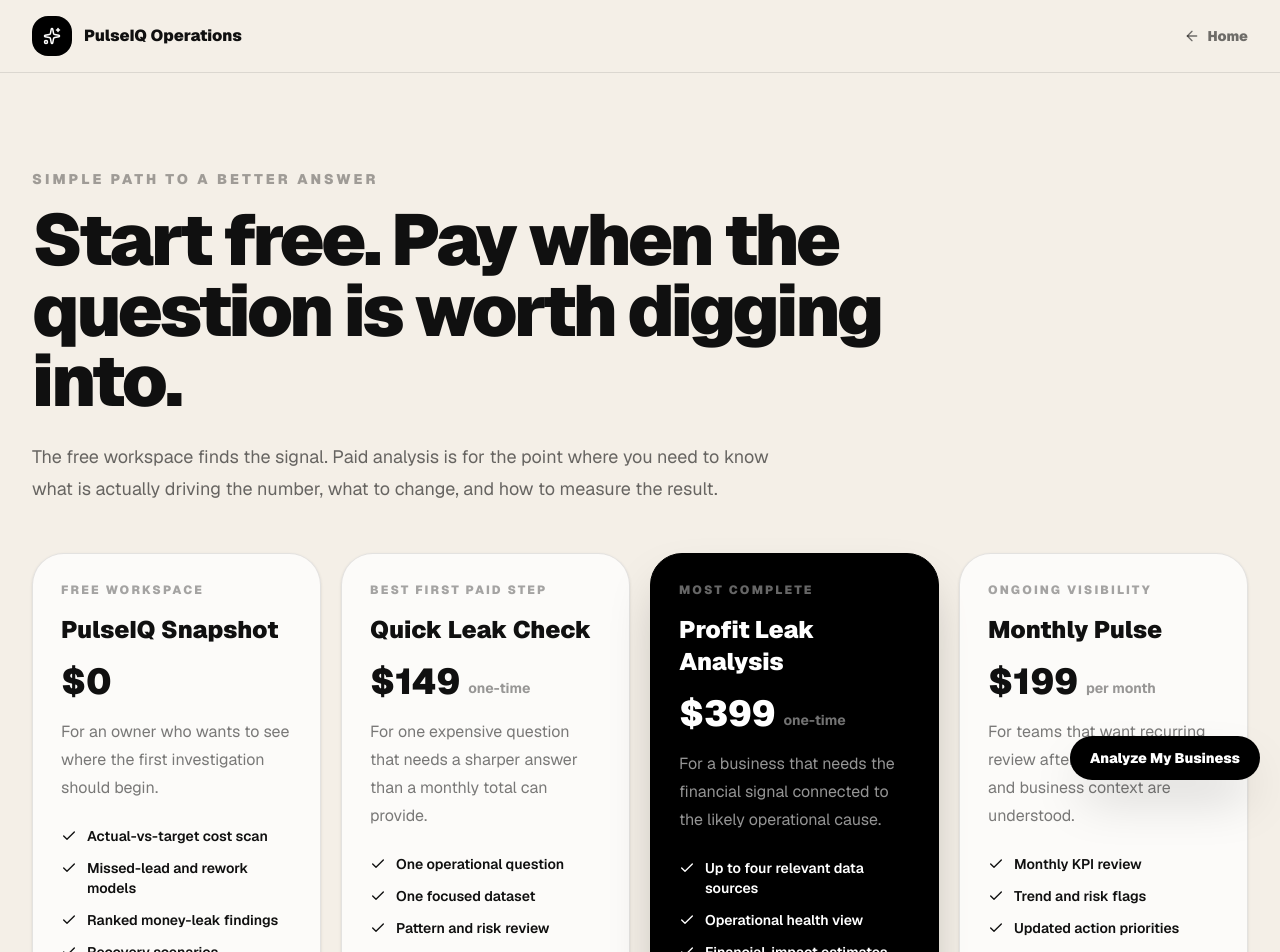
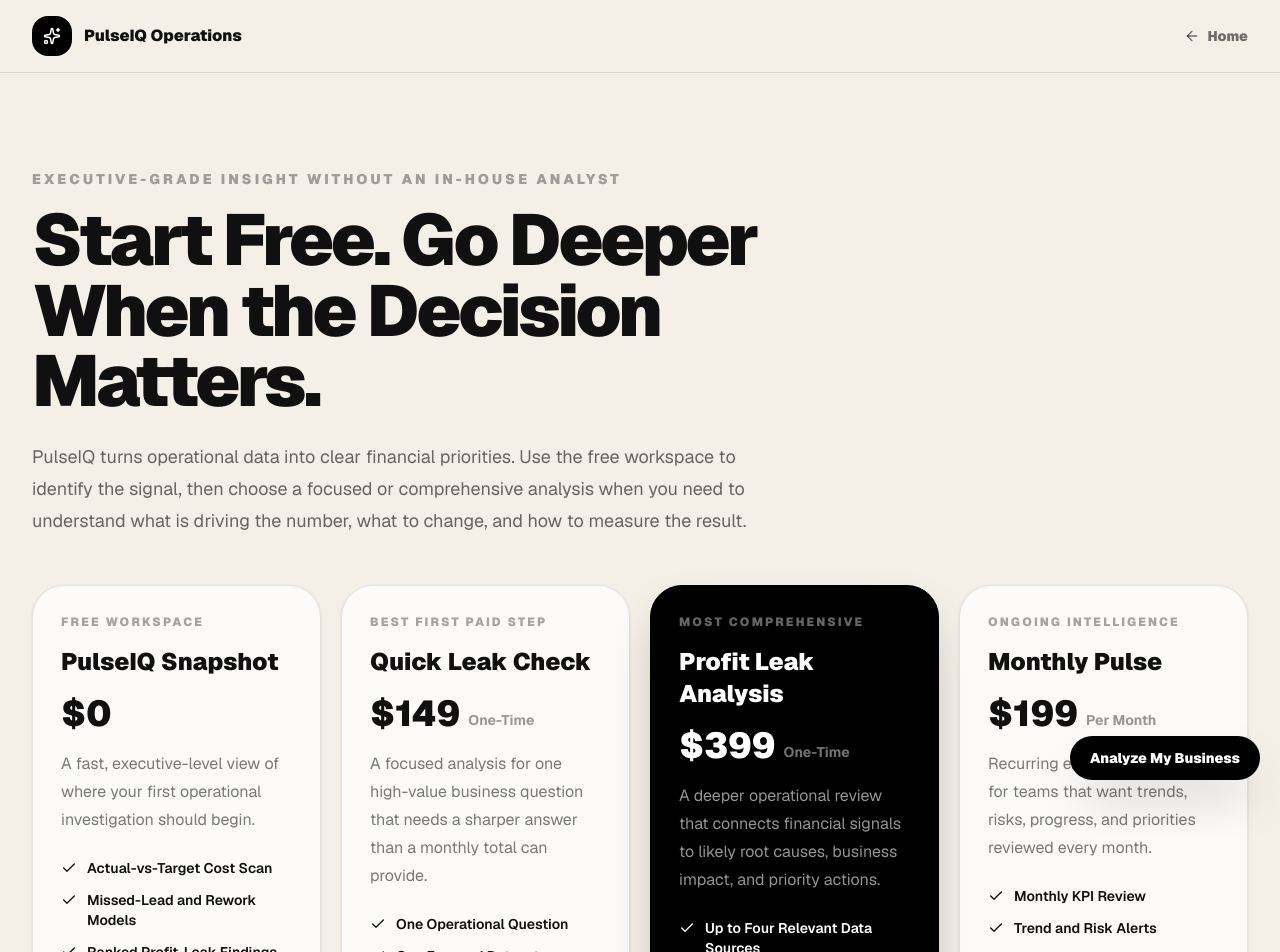
Before and after one commit to aundreanapper12-gif/pulseiqop, a Next.js app: page /pricing in a window 1280 px wide. Shown: the top 952 px of the page. Built offline with nearby package versions, Linux system fonts and the light colour scheme; no server answers.

Commit message:
Elevate pricing page copy and presentation

```diff
--- a/app/pricing/page.tsx
+++ b/app/pricing/page.tsx
@@ -3,51 +3,51 @@ import { ArrowLeft, ArrowRight, Check, Sparkles } from "lucide-react";
 
 export const metadata: Metadata = {
   title: "Pricing",
-  description: "Start with the free PulseIQ business money-leak workspace, then choose a focused analysis, full profit-leak analysis, or recurring monthly monitoring.",
+  description: "Operational profit intelligence for service businesses without an in-house analyst. Start free, then choose focused, full, or recurring analysis.",
   alternates: { canonical: "/pricing" },
 };
 
 const plans = [
   {
-    label: "Free workspace",
+    label: "Free Workspace",
     name: "PulseIQ Snapshot",
     price: "$0",
     cadence: "",
-    description: "For an owner who wants to see where the first investigation should begin.",
-    features: ["Actual-vs-target cost scan", "Missed-lead and rework models", "Ranked money-leak findings", "Recovery scenarios", "Local saved snapshots", "Printable executive report"],
+    description: "A fast, executive-level view of where your first operational investigation should begin.",
+    features: ["Actual-vs-Target Cost Scan", "Missed-Lead and Rework Models", "Ranked Profit-Leak Findings", "Recovery Scenarios", "Saved Browser Snapshots", "Printable Executive Report"],
     href: "/workspace",
-    cta: "Analyze my business",
+    cta: "Analyze My Business",
     featured: false,
   },
   {
-    label: "Best first paid step",
+    label: "Best First Paid Step",
     name: "Quick Leak Check",
     price: "$149",
-    cadence: "one-time",
-    description: "For one expensive question that needs a sharper answer than a monthly total can provide.",
-    features: ["One operational question", "One focused dataset", "Pattern and risk review", "Three prioritized recommendations", "Concise action brief", "Assumptions and limitations stated"],
+    cadence: "One-Time",
+    description: "A focused analysis for one high-value business question that needs a sharper answer than a monthly total can provide.",
+    features: ["One Operational Question", "One Focused Dataset", "Pattern and Risk Review", "Three Prioritized Recommendations", "Concise Action Brief", "Transparent Assumptions and Limitations"],
     href: "https://buy.stripe.com/6oU6oJacagNbb344EQ7ok03",
     cta: "Start Quick Leak Check — $149",
     featured: false,
   },
   {
-    label: "Most complete",
+    label: "Most Comprehensive",
     name: "Profit Leak Analysis",
     price: "$399",
-    cadence: "one-time",
-    description: "For a business that needs the financial signal connected to the likely operational cause.",
-    features: ["Up to four relevant data sources", "Operational health view", "Financial-impact estimates", "Segmented root-cause analysis", "Visual findings report", "30-minute results call"],
+    cadence: "One-Time",
+    description: "A deeper operational review that connects financial signals to likely root causes, business impact, and priority actions.",
+    features: ["Up to Four Relevant Data Sources", "Operational Health View", "Financial-Impact Estimates", "Segmented Root-Cause Analysis", "Visual Findings Report", "30-Minute Results Review"],
     href: "https://buy.stripe.com/cNi5kF3NMcwVc787R27ok04",
     cta: "Get My Profit Leak Analysis — $399",
     featured: true,
   },
   {
-    label: "Ongoing visibility",
+    label: "Ongoing Intelligence",
     name: "Monthly Pulse",
     price: "$199",
-    cadence: "per month",
-    description: "For teams that want recurring review after the key metrics and business context are understood.",
-    features: ["Monthly KPI review", "Trend and risk flags", "Updated action priorities", "Monthly scorecard", "Progress against prior findings", "Cancel in Stripe, effective at period end"],
+    cadence: "Per Month",
+    description: "Recurring executive visibility for teams that want trends, risks, progress, and priorities reviewed every month.",
+    features: ["Monthly KPI Review", "Trend and Risk Alerts", "Updated Action Priorities", "Monthly Executive Scorecard", "Progress Against Prior Findings", "Cancel Through Stripe at Period End"],
     href: "https://buy.stripe.com/dRm7sNckifJ78UWdbm7ok05",
     cta: "Start Monthly Pulse — $199/mo",
     featured: false,
@@ -67,9 +67,9 @@ export default function PricingPage() {
       <section className="px-5 py-16 md:px-8 md:py-24">
         <div className="mx-auto max-w-7xl">
           <div className="max-w-4xl">
-            <p className="text-sm font-black uppercase tracking-[0.22em] text-black/35">Simple path to a better answer</p>
-            <h1 className="mt-4 text-5xl font-black leading-[0.98] tracking-[-0.045em] md:text-7xl">Start free. Pay when the question is worth digging into.</h1>
-            <p className="mt-6 max-w-3xl text-lg leading-8 text-black/58">The free workspace finds the signal. Paid analysis is for the point where you need to know what is actually driving the number, what to change, and how to measure the result.</p>
+            <p className="text-sm font-black uppercase tracking-[0.22em] text-black/35">Executive-Grade Insight Without an In-House Analyst</p>
+            <h1 className="mt-4 text-5xl font-black leading-[0.98] tracking-[-0.045em] md:text-7xl">Start Free. Go Deeper When the Decision Matters.</h1>
+            <p className="mt-6 max-w-3xl text-lg leading-8 text-black/58">PulseIQ turns operational data into clear financial priorities. Use the free workspace to identify the signal, then choose a focused or comprehensive analysis when you need to understand what is driving the number, what to change, and how to measure the result.</p>
           </div>
 
           <div className="mt-12 grid gap-5 lg:grid-cols-4">
@@ -90,8 +90,8 @@ export default function PricingPage() {
           </div>
 
           <div className="mt-10 rounded-[2rem] border border-black/10 bg-white/70 p-6 md:p-8">
-            <h2 className="text-2xl font-black">What PulseIQ is—and is not—selling</h2>
-            <p className="mt-4 max-w-4xl leading-7 text-black/55">PulseIQ sells analysis and decision support, not guaranteed savings. A flagged variance or modeled opportunity tells you where the next investigation may have financial value. Paid work goes deeper into the supporting data so recommendations can be tied to actual patterns instead of generic advice.</p>
+            <h2 className="text-2xl font-black">Decision Intelligence, Not Inflated Promises</h2>
+            <p className="mt-4 max-w-4xl leading-7 text-black/55">PulseIQ provides operational analysis and decision support—not guaranteed savings. A flagged variance or modeled opportunity identifies where deeper investigation may have financial value. Paid analysis goes further into the supporting data so recommendations are tied to actual patterns, transparent assumptions, and measurable next steps.</p>
           </div>
         </div>
       </section>
```
